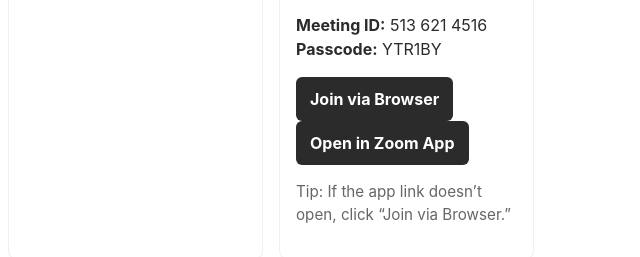
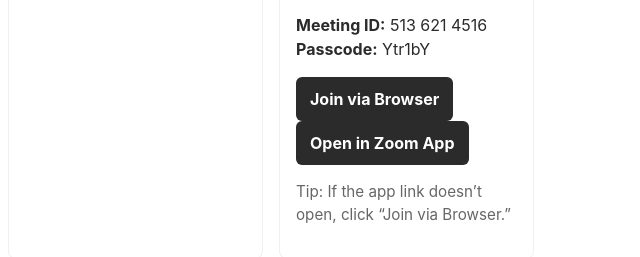
Before and after one commit to vibineli/Church, a plain HTML site: page livestream.html in a window 1280 px wide. Shown: the part 1069-1326 px from the top of the page, 640-1280 px from the left. Drawn offline with Linux system fonts and the light colour scheme.

Commit message:
Update livestream.html

```diff
--- a/livestream.html
+++ b/livestream.html
@@ -41,7 +41,7 @@
       <h3 style="margin-top:0">Join on Zoom</h3>
       <p class="note">If you prefer Zoom, use the details below (update these placeholders with your real meeting info):</p>
       <p><strong>Meeting ID:</strong> <span>513 621 4516</span><br>
-         <strong>Passcode:</strong> <span>YTR1BY</span></p>
+         <strong>Passcode:</strong> <span>Ytr1bY</span></p>
       <p>
         <!-- Replace 12345678901 with your real Meeting ID (no spaces) -->
         <a class="btn" href="https://zoom.us/j/5136214516" target="_blank" rel="noopener">Join via Browser</a>
```
